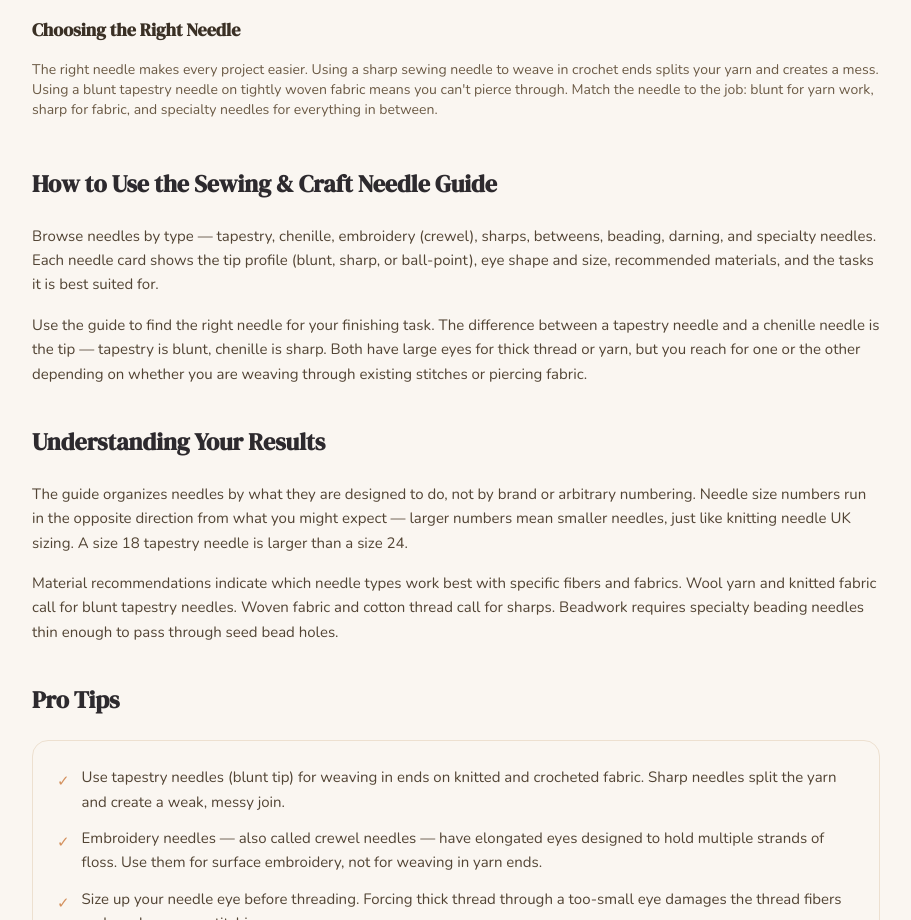
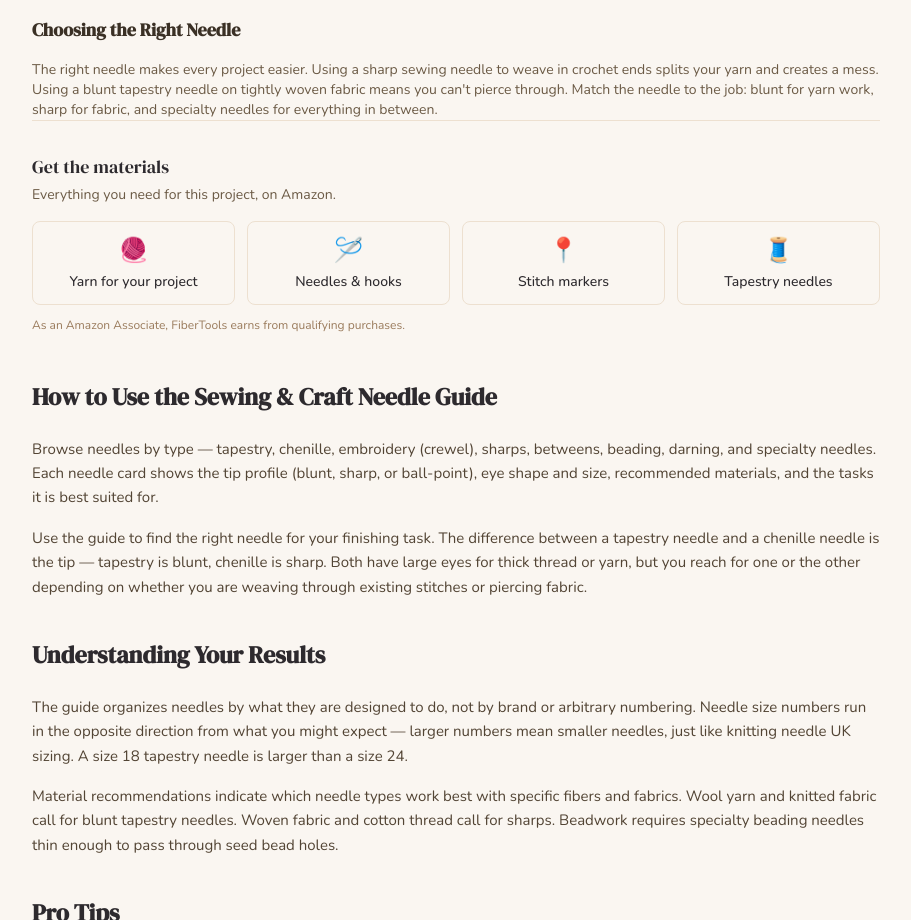
Before and after one commit to raiderj77/fibertools, a Next.js app: page /needle-guide in a window 1280 px wide. Shown: the part 4040-4960 px from the top of the page, without its empty margins (184-1095 px from the left). Built offline with nearby package versions, Linux system fonts and the light colour scheme.

Commit message:
feat(monetize): show Amazon materials on all knit/crochet tool pages

```diff
--- a/src/components/ToolLayout.tsx
+++ b/src/components/ToolLayout.tsx
@@ -5,6 +5,7 @@ import { toolContent } from "@/lib/toolContent";
 import { getBlogPostByToolSlug } from "@/lib/blog";
 import { getGuideByToolSlug } from "@/lib/guides";
 import FAQSection from "./FAQSection";
+import FiberGear from "@/components/FiberGear";
 import PrintShareButtons from "./PrintShareButtons";
 import AdUnit from "./AdUnit";
 import LazyAdUnit from "./LazyAdUnit";
@@ -125,6 +126,14 @@ export default function ToolLayout({ slug, children, widgetFirst = false }: Tool
 
       {/* === TOOL UI === */}
       {children}
+
+      {/* Amazon affiliate materials — knit/crochet tools; yarn-calculator has its own tailored one */}
+      {(tool.category === "knitting" || tool.category === "crochet" || tool.category === "both") && slug !== "yarn-calculator" && (
+        <FiberGear
+          craft={tool.category === "crochet" ? "crochet" : tool.category === "knitting" ? "knit" : undefined}
+          visible={true}
+        />
+      )}
 
       {widgetFirst && (
         <>
```
